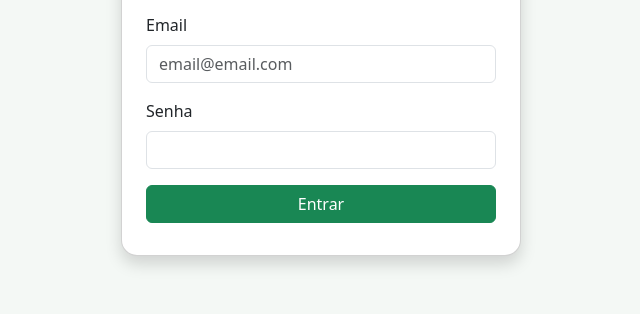
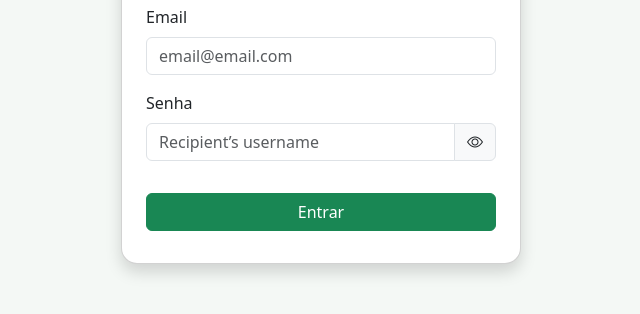
Before and after one commit to TheAlencar/plantei-html-, a plain HTML site: page index.html in a window 1280 px wide. Shown: the part 316-630 px from the top of the page, without its empty margins (319-959 px from the left). Drawn offline with nearby package versions, Linux system fonts and the light colour scheme.

Commit message:
adicinei o olho para conseguir ver a senha

```diff
--- a/index.html
+++ b/index.html
@@ -7,6 +7,9 @@
 
     <!-- Bootstrap -->
     <link href="https://cdn.jsdelivr.net/npm/bootstrap@5.3.2/dist/css/bootstrap.min.css" rel="stylesheet">
+
+    <!-- Bootstrap icons-->
+    <link rel="stylesheet" href="https://cdn.jsdelivr.net/npm/bootstrap-icons@1.13.1/font/bootstrap-icons.min.css">
 
     <link rel="stylesheet" href="https://cdn.jsdelivr.net/npm/bootstrap-icons@1.11.1/font/bootstrap-icons.css" />
     <link rel="stylesheet" href="style.css">
@@ -30,7 +33,15 @@
 
             <div class="mb-3">
                 <label class="form-label">Senha</label>
-                <input type="password" id="password" class="form-control">
+
+                <div class="input-group mb-3">
+                    <input id="password" type="password" class="form-control" placeholder="Recipient’s username"
+                        aria-label="Recipient’s username" aria-describedby="button-addon2">
+                    <span class="input-group-text" id="basic-addon2">
+                        <i class="bi bi-eye" style="cursor: pointer;" onclick="togglePassword()" id="eyeIcon"></i>
+                        <!-- <i class="bi bi-eye-slash"></i> -->
+
+                </div>
             </div>
 
             <button class="btn btn-success w-100" onclick="login()">Entrar</button>
@@ -54,7 +65,7 @@
             <button class="btn btn-outline-danger w-100 mt-3" onclick="logout()">Sair</button>
         </div>
 
-        <script src="login.js"></script>
+        <script src="script.js"></script>
 </body>
 
 </html>
--- /dev/null
+++ b/script.js
@@ -0,0 +1,10 @@
+function togglePassword() {
+    console.log('clicou no icone');
+
+    const inputPassword = document.getElementById('password')
+    const eyeIcon = document.getElementById('eyeIcon')
+
+    inputPassword.type = 'text'
+    eyeIcon.classList.remove('bi-eye')
+    eyeIcon.classList.add('bi-eye-slash')
+}
```
